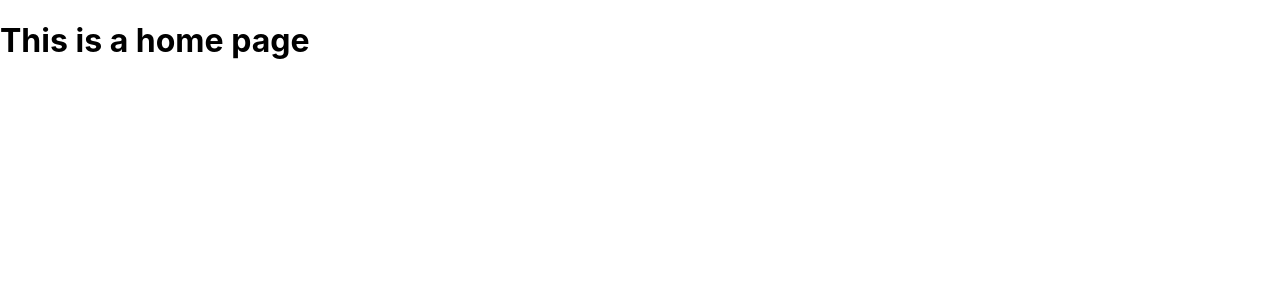
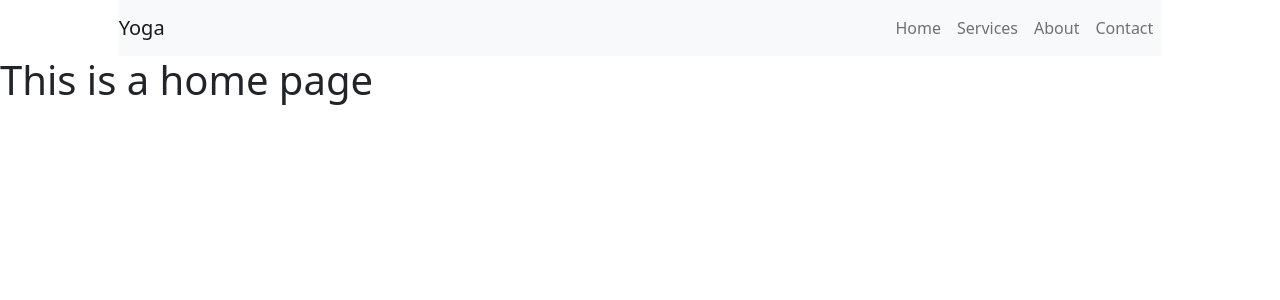
Before and after one commit to maurya512/yoga, a React (Create React App) app: page / in a window 1280 px wide. Shown: the top 300 px of the page. Built offline with nearby package versions, Linux system fonts and the light colour scheme.

Commit message:
desgined a basic navbar and added some links to it

```diff
--- a/src/App.js
+++ b/src/App.js
@@ -1,20 +1,28 @@
 import React from 'react'
+import "../node_modules/bootstrap/dist/css/bootstrap.min.css"
+// to enable the dropdown in navbar
+import "../node_modules/bootstrap/dist/js/bootstrap.bundle"
 import { Routes, Route } from 'react-router-dom'
 import Contact from './pages/Contact/Contact'
 import Home from './pages/Home/Home'
 import About from './pages/About/About'
 import Service from './pages/Service/Service'
+import Navbar from './components/Navbar/Navbar'
 
 const App = () => {
   return (
-    // ! Switch is replaced by Routes that lets the browser detect the correct url
+    <>
+      <Navbar />
       <Routes>
         {/* defines the path and the component that will be rendered when that path is declared */}
         <Route exact path="/" element={<Home />} />
         <Route exact path="/contact" element={<Contact />} />
         <Route exact path="/about" element={<About />} />
         <Route exact path="/service" element={<Service />} />
+        {/* redirects the user to the homepage if an invalid path is hit */}
+        {/* <useNavigate to="/" /> */}
       </Routes>
+    </>
   )
 }
 
--- /dev/null
+++ b/src/components/Navbar/Navbar.jsx
@@ -0,0 +1,91 @@
+import React from "react";
+
+const Navbar = () => {
+  return (
+    <>
+      {/* Centers the navbar on the web page */}
+      {/* ! how to center a div */}
+      {/* define a div as a fluid container */}
+      <div className="container-fluid nav-bg">
+        {/* insert rows into it */}
+        <div className="row">
+          {/* 10 out of 12 columns to ensure that the div is centered correctly  */}
+          <div className="col-10 mx-auto">
+            <nav className="navbar navbar-expand-lg navbar-light bg-light">
+              <a className="navbar-brand" href="#">
+                Yoga
+              </a>
+              <button
+                className="navbar-toggler"
+                type="button"
+                data-toggle="collapse"
+                data-target="#navbarSupportedContent"
+                aria-controls="navbarSupportedContent"
+                aria-expanded="false"
+                aria-label="Toggle navigation"
+              >
+                <span className="navbar-toggler-icon"></span>
+              </button>
+
+              <div
+                className="collapse navbar-collapse"
+                id="navbarSupportedContent"
+              >
+                {/* ! the newer version of bootstrap uses ms instead of ml */}
+                <ul className="navbar-nav ms-auto mb-2 mb-lg-0">
+                  <li className="nav-item active">
+                    <a className="nav-link" href="#">
+                      Home <span className="sr-only"></span>
+                    </a>
+                  </li>
+                  <li className="nav-item">
+                    <a className="nav-link" href="#">
+                      Services
+                    </a>
+                  </li>
+                  <li className="nav-item">
+                    <a className="nav-link" href="#">
+                      About
+                    </a>
+                  </li>
+                  <li className="nav-item">
+                    <a className="nav-link" href="#">
+                      Contact
+                    </a>
+                  </li>
+                  {/* <li className="nav-item dropdown">
+              <a
+                className="nav-link dropdown-toggle"
+                href="#"
+                id="navbarDropdown"
+                role="button"
+                data-toggle="dropdown"
+                aria-haspopup="true"
+                aria-expanded="false"
+              >
+                Dropdown
+              </a>
+              <div className="dropdown-menu" aria-labelledby="navbarDropdown">
+                <a className="dropdown-item" href="#">
+                  Action
+                </a>
+                <a className="dropdown-item" href="#">
+                  Another action
+                </a>
+                <div className="dropdown-divider"></div>
+                <a className="dropdown-item" href="#">
+                  Something else here
+                </a>
+              </div>
+            </li> */}
+                </ul>
+              </div>
+            </nav>
+          </div>
+        </div>
+      </div>
+    </>
+  );
+};
+
+export default Navbar;
```
Lines whose indentation alone changed are shown as unchanged.
